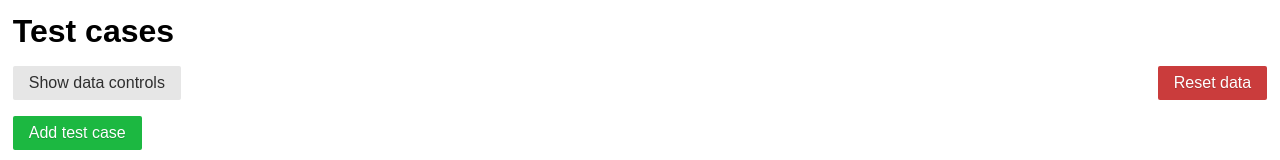
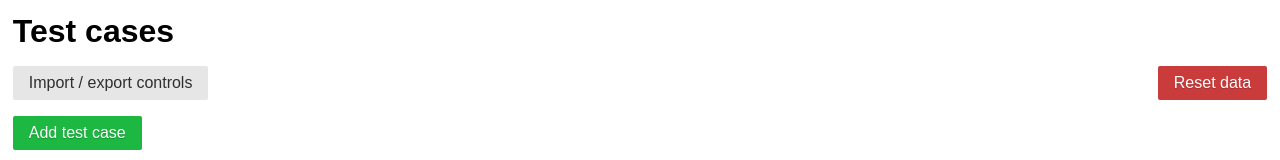
Before and after one commit to liamsain/test-case-tracker, a React (Create React App) app: page / in a window 1280 px wide. Shown: the top 160 px of the page. Built offline with nearby package versions, Linux system fonts and the light colour scheme.

Commit message:
fixed content of hide/unhide controls button

```diff
--- a/src/Components/Controls.jsx
+++ b/src/Components/Controls.jsx
@@ -61,7 +61,7 @@ class Controls extends Component {
             className="pure-button"
             onClick={() => this.setState({ hideControls: !this.state.hideControls })}
           >
-            {this.state.hideControls ? 'Show data controls' : 'Hide data controls'}
+            Import / export controls
           </button>
           {
             !this.state.hideControls &&
```
